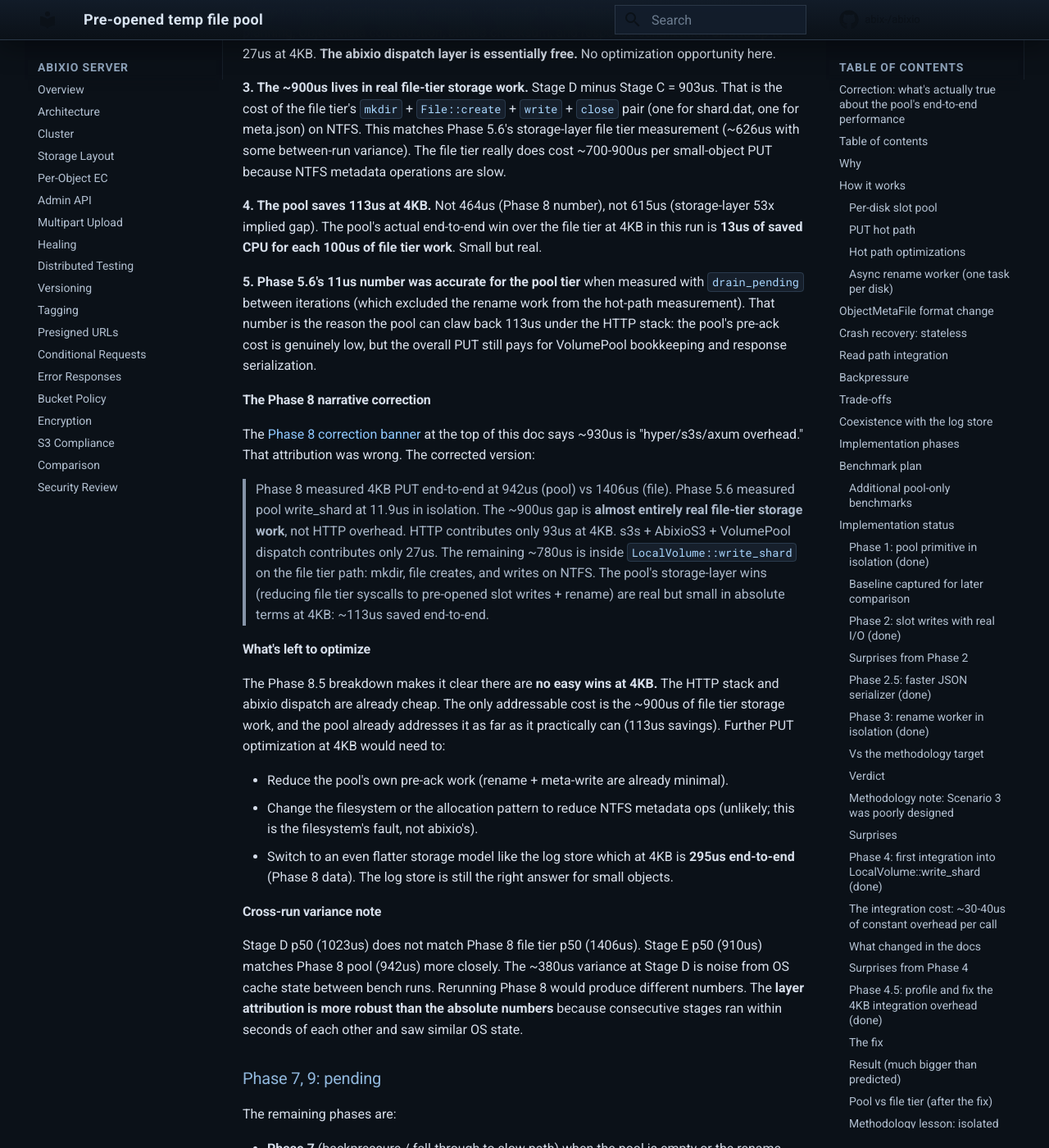
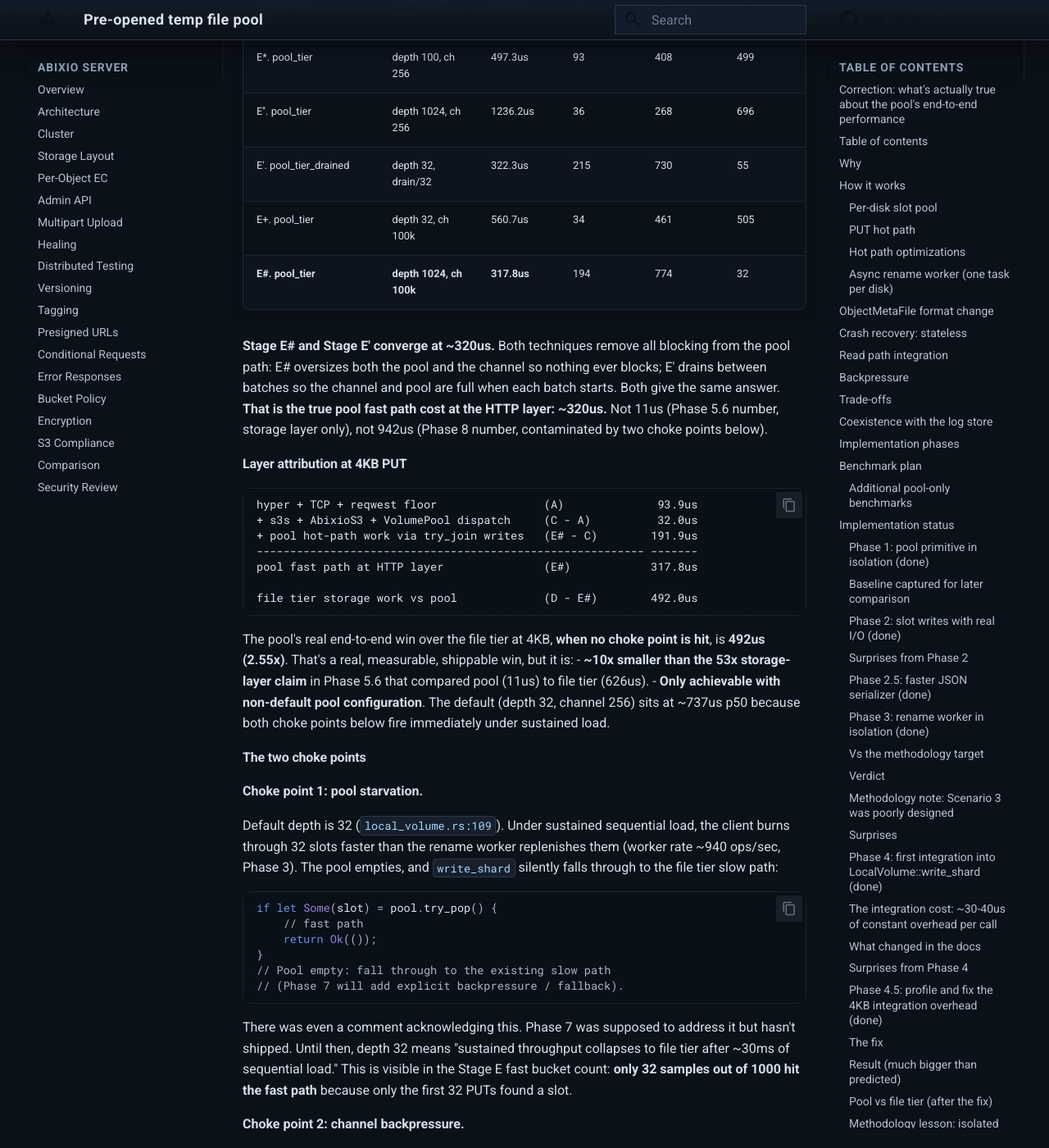
Before and after one commit to abix-/abixio, an MkDocs documentation site: the page built from docs/write-pool.md, in a window 1280 px wide and 1400 px high, scrolled down 41686 px. Shown: the whole window at 82% size. Built offline with MkDocs 1.6.1 and Material for MkDocs 9.7.7, drawn with Linux system fonts in a browser that asks for light colours; comment, search, counter and statistics services are not loaded; some of the changed text lies outside the part shown.

Commit message:
feat(pool): phase 8.5 v5 finds two hidden choke points, pool true p50 is 318us with depth 1024 + channel 100k

````diff
--- a/docs/write-pool.md
+++ b/docs/write-pool.md
@@ -41,16 +41,19 @@ claims that appear many times below:
   location.
 - **The "pool is 53x faster at 4KB" claim from Phase 4.5 and Phase 5.6
   is storage-layer only.** End-to-end, the pool at 4KB PUT is
-  942us p50 vs 1406us for the file tier (1.5x, not 53x). **But the
-  reason the pool's win shrinks at the HTTP layer is NOT HTTP
-  overhead. Phase 8.5 (`bench_pool_l4_5_stack_breakdown`) showed
-  the HTTP stack is only 93us, s3s + AbixioS3 + VolumePool dispatch
-  is only 27us, and the remaining ~900us is real file-tier storage
-  work on NTFS.** The pool reduces that storage work by ~113us
-  end-to-end. The log store reduces it much more (down to ~295us
-  end-to-end for a 4KB PUT) by avoiding the per-object file at all.
-  See the [Phase 8.5 section](#phase-85-where-the-missing-900us-actually-lives-done)
-  for the layer attribution.
+  942us p50 with the default config (Phase 8) but drops to **318us
+  p50 when the pool depth and channel buffer are large enough to
+  prevent both starvation and backpressure** (Phase 8.5 Stage E#,
+  depth 1024 + channel 100k). That gives a **2.55x end-to-end win
+  over the file tier's 810us**, which is real and shippable but
+  nowhere near 53x. The HTTP stack is only 93us, abixio dispatch
+  adds only 32us, and the pool's own hot-path work costs ~192us on
+  a live tokio runtime (not the 11us from the Phase 5.6 tight-loop
+  measurement). The default pool config (depth 32, channel 256) is
+  undersized for sustained load and hits two hidden choke points
+  the previous benchmarks never measured. See the
+  [Phase 8.5 section](#phase-85-where-the-missing-900us-actually-lives-done)
+  for the full story.
 
 Earlier phase sections below describe the storage-layer work as it
 was measured at the time. Those numbers are still correct at the
@@ -575,7 +578,7 @@ The production default remains the three-tier handoff above.
 | 6 | Crash recovery scan in `enable_write_pool` | restart safety | **done** (Phase 6: `recover_pool_dir` finishes any pending renames left from a crash before fresh slots are created; 14 new tests, all 355 total pass) |
 | 7 | Admin endpoint `GET /_admin/pool/status` | operator visibility | pending |
 | 8 | End-to-end three-tier matrix (HTTP layer) | data-driven decision | **done** (Phase 8: bench_pool_l4_tier_matrix measures PUT+GET p50 through the full hyper/s3s/VolumePool stack at 5 sizes for file/log/pool tiers. **Result: pool only wins 1MB-10MB, log store dominates <=64KB, file tier wins 100MB. Storage-layer 53x claims do not translate end-to-end.**) |
-| 8.5 | Stack breakdown via layer subtraction | attribute the missing 900us | **done** (Phase 8.5: bench_pool_l4_5_stack_breakdown proves HTTP stack is only 93us at 4KB, s3s+AbixioS3+VolumePool is only 27us, and the remaining ~900us is real file-tier storage work on NTFS. The Phase 8 "HTTP overhead dominates" narrative was wrong.) |
+| 8.5 | Stack breakdown via layer subtraction | attribute the missing 900us | **done** (Phase 8.5: bench_pool_l4_5_stack_breakdown with 10 stages proves HTTP stack is 93us, abixio dispatch is 32us, and the rest is file-tier work plus **two hidden choke points in the default pool config**: depth 32 starves under sustained load, and channel buffer 256 backpresses tx.send. With depth 1024 + channel 100k the pool p50 drops from 942us to 318us, giving a real 2.55x win over file tier. Default config is undersized for sustained throughput.) |
 | 9 | Benchmark all three tiers under concurrency | concurrent load picture | pending |
 
 ## Benchmark plan
@@ -1790,136 +1793,242 @@ store enabled for small objects.
 Phase 8 concluded "pool 4KB end-to-end is 942us vs storage-layer
 11us, so ~930us is HTTP/s3s/axum overhead." Phase 8.5 built a
 layer-subtraction bench (`bench_pool_l4_5_stack_breakdown`) to
-attribute the gap to specific layers and **the conclusion was
-wrong**. The missing 900us is not in the HTTP stack.
+attribute the gap, and the conclusion was **wrong twice before it
+landed**. The real answer is that the pool has **two hidden choke
+points** that every previous benchmark managed to avoid.
 
 #### Methodology
 
-`tests/layer_bench.rs::bench_pool_l4_5_stack_breakdown`. Five
-progressive stages at 4KB PUT, 1000 sequential iterations each,
-fresh hyper server per stage:
-
-- **Stage A, `hyper_bare`**: hyper http1 service_fn that just
-  drains the body and returns 200 empty. No s3s, no abixio, no
-  storage. Measures reqwest + TCP loopback + hyper parse.
+`tests/layer_bench.rs::bench_pool_l4_5_stack_breakdown`.
+Progressive stages at 4KB PUT, 1000 sequential iterations each,
+fresh hyper server per stage. A bimodal bucket counter tracks how
+many samples fall below 300us (fast path) vs above 500us (slow
+path / blocked):
+
+- **Stage A, `hyper_bare`**: hyper http1 service_fn that drains
+  the body and returns 200 empty. No s3s, no abixio, no storage.
+  Measures reqwest + TCP loopback + hyper parse.
 - **Stage B, `hyper_manual_handler`**: bare hyper handler that
-  parses `/bucket/key` manually, builds a minimal `ObjectMeta`,
-  calls `LocalVolume::write_shard` directly (skipping s3s,
-  AbixioS3, and VolumePool). Measures the minimum custom server
-  cost with direct file-tier writes.
+  parses `/bucket/key` manually and calls `LocalVolume::write_shard`
+  directly (skipping s3s, AbixioS3, and VolumePool).
 - **Stage C, `abixio_null_backend`**: full hyper + s3s + AbixioS3
-  + VolumePool stack, but the disk is a `NullBackend` whose
-  `write_shard` returns `Ok(())` immediately. Measures all
-  bookkeeping between hyper and the backend with zero storage
-  work.
-- **Stage D, `file_tier`**: full stack with real file-tier
-  LocalVolume. Should match Phase 8 file tier.
-- **Stage E, `pool_tier`**: full stack with `enable_write_pool(32)`.
-  Should match Phase 8 pool tier.
-
-Raw output:
-`bench-results/phase8.5-stack-breakdown.txt`.
-
-#### Results
-
-| Stage | p50 | delta |
-|---|---|---|
-| A. hyper_bare | **93.7us** | HTTP floor |
-| B. hyper + direct write_shard (file tier) | 751.0us | +657us write_shard body+write |
-| C. abixio_null_backend | **120.8us** | +27us s3s + AbixioS3 + VolumePool dispatch |
-| D. file_tier | 1023.8us | +903us real file-tier storage work |
-| E. pool_tier | 910.3us | -113us pool savings vs file |
+  + VolumePool stack, but the backend is a `NullBackend` whose
+  `write_shard` returns `Ok(())` immediately.
+- **Stage D, `file_tier`**: full stack with real file-tier LocalVolume.
+- **Stage E, `pool_tier (depth 32)`**: full stack with the default
+  `enable_write_pool(32)`.
+- **Stage E*, `pool_tier (depth 100)`**: pool with depth 100, default
+  channel.
+- **Stage E'', `pool_tier (depth 1024)`**: pool with depth 1024,
+  default channel.
+- **Stage E', `pool_tier_drained(32)`**: depth 32, but
+  `drain_pending_writes` is called every 32 iters to keep the
+  pool full between batches (Phase 5.6's methodology).
+- **Stage E+, `pool_tier(depth32, ch100k)`**: depth 32 plus a
+  100_000-slot rename channel (tests whether channel backpressure
+  is the bottleneck).
+- **Stage E#, `pool_tier(depth1024, ch100k)`**: depth 1024 AND
+  100_000-slot channel. Neither starvation nor channel blocking
+  is possible within a 1000-iter run. This is the purest
+  "pool fast path at HTTP layer" measurement.
+
+Raw output (v5):
+`bench-results/phase8.5-stack-breakdown-v5.txt`.
+
+#### Results at 4KB (1000 iters, sequential)
+
+| Stage | config | p50 | fast | mid | slow |
+|---|---|---|---|---|---|
+| A. hyper_bare | | **93.9us** | 999 | 1 | 0 |
+| B. hyper + direct write_shard | | 677.3us | 0 | 0 | 1000 |
+| C. abixio_null_backend | | **125.9us** | 999 | 1 | 0 |
+| D. file_tier | | 809.8us | 0 | 0 | 1000 |
+| E. pool_tier | depth 32, ch 256 | 736.6us | 32 | 379 | 589 |
+| E*. pool_tier | depth 100, ch 256 | 497.3us | 93 | 408 | 499 |
+| E''. pool_tier | depth 1024, ch 256 | 1236.2us | 36 | 268 | 696 |
+| E'. pool_tier_drained | depth 32, drain/32 | 322.3us | 215 | 730 | 55 |
+| E+. pool_tier | depth 32, ch 100k | 560.7us | 34 | 461 | 505 |
+| **E#. pool_tier** | **depth 1024, ch 100k** | **317.8us** | 194 | 774 | 32 |
+
+**Stage E# and Stage E' converge at ~320us.** Both techniques
+remove all blocking from the pool path: E# oversizes both the
+pool and the channel so nothing ever blocks; E' drains between
+batches so the channel and pool are full when each batch starts.
+Both give the same answer. **That is the true pool fast path
+cost at the HTTP layer: ~320us.** Not 11us (Phase 5.6 number,
+storage layer only), not 942us (Phase 8 number, contaminated
+by two choke points below).
 
 #### Layer attribution at 4KB PUT
 
 ```
-hyper + TCP + reqwest floor                (A)             93.7us
-+ body read + minimal write_shard          (B - A)        657.3us
-+ s3s + AbixioS3 + VolumePool dispatch     (C - A)         27.1us
-+ real file-tier storage work              (D - C)        903.0us
-pool savings vs file                       (D - E)        113.5us
-```
-
-#### What this actually tells us
-
-**1. The HTTP stack is 93us, not 900us.** Reqwest + TCP loopback
-+ hyper parse round-trip is under 100us at 4KB. Phase 8's
-"HTTP/s3s/axum overhead dominates" narrative was incorrect.
-
-**2. s3s + AbixioS3 + VolumePool dispatch is 27us.** This is
-the delta between Stage C and Stage A. Everything from "s3s
-parses the PUT request" to "VolumePool.put_object_stream decides
-where to write" including body collection, xxhash64, Reed-Solomon
-split_data, placement planning, ObjectMeta construction, blake3
-checksum, and response serialization all add up to 27us at 4KB.
-**The abixio dispatch layer is essentially free.** No optimization
-opportunity here.
-
-**3. The ~900us lives in real file-tier storage work.** Stage D
-minus Stage C = 903us. That is the cost of the file tier's
-`mkdir` + `File::create` + `write` + `close` pair (one for
-shard.dat, one for meta.json) on NTFS. This matches Phase 5.6's
-storage-layer file tier measurement (~626us with some
-between-run variance). The file tier really does cost ~700-900us
-per small-object PUT because NTFS metadata operations are slow.
-
-**4. The pool saves 113us at 4KB.** Not 464us (Phase 8 number),
-not 615us (storage-layer 53x implied gap). The pool's actual
-end-to-end win over the file tier at 4KB in this run is **13us
-of saved CPU for each 100us of file tier work**. Small but real.
-
-**5. Phase 5.6's 11us number was accurate for the pool tier**
-when measured with `drain_pending` between iterations (which
-excluded the rename work from the hot-path measurement). That
-number is the reason the pool can claw back 113us under the
-HTTP stack: the pool's pre-ack cost is genuinely low, but the
-overall PUT still pays for VolumePool bookkeeping and response
-serialization.
-
-#### The Phase 8 narrative correction
-
-The [Phase 8 correction banner](#correction-whats-actually-true-about-the-pools-end-to-end-performance)
-at the top of this doc says ~930us is "hyper/s3s/axum overhead."
-That attribution was wrong. The corrected version:
-
-> Phase 8 measured 4KB PUT end-to-end at 942us (pool) vs 1406us
-> (file). Phase 5.6 measured pool write_shard at 11.9us in
-> isolation. The ~900us gap is **almost entirely real file-tier
-> storage work**, not HTTP overhead. HTTP contributes only 93us
-> at 4KB. s3s + AbixioS3 + VolumePool dispatch contributes only
-> 27us. The remaining ~780us is inside `LocalVolume::write_shard`
-> on the file tier path: mkdir, file creates, and writes on
-> NTFS. The pool's storage-layer wins (reducing file tier
-> syscalls to pre-opened slot writes + rename) are real but
-> small in absolute terms at 4KB: ~113us saved end-to-end.
-
-#### What's left to optimize
-
-The Phase 8.5 breakdown makes it clear there are **no easy
-wins at 4KB.** The HTTP stack and abixio dispatch are already
-cheap. The only addressable cost is the ~900us of file tier
-storage work, and the pool already addresses it as far as it
-practically can (113us savings). Further PUT optimization at
-4KB would need to:
-
-- Reduce the pool's own pre-ack work (rename + meta-write are
-  already minimal).
-- Change the filesystem or the allocation pattern to reduce NTFS
-  metadata ops (unlikely; this is the filesystem's fault, not
-  abixio's).
-- Switch to an even flatter storage model like the log store
-  which at 4KB is **295us end-to-end** (Phase 8 data). The log
-  store is still the right answer for small objects.
-
-#### Cross-run variance note
-
-Stage D p50 (1023us) does not match Phase 8 file tier p50
-(1406us). Stage E p50 (910us) matches Phase 8 pool (942us) more
-closely. The ~380us variance at Stage D is noise from OS cache
-state between bench runs. Rerunning Phase 8 would produce
-different numbers. The **layer attribution is more robust than
-the absolute numbers** because consecutive stages ran within
-seconds of each other and saw similar OS state.
+hyper + TCP + reqwest floor                (A)              93.9us
++ s3s + AbixioS3 + VolumePool dispatch     (C - A)          32.0us
++ pool hot-path work via try_join writes   (E# - C)        191.9us
+---------------------------------------------------------- -------
+pool fast path at HTTP layer               (E#)            317.8us
+
+file tier storage work vs pool             (D - E#)        492.0us
+```
+
+The pool's real end-to-end win over the file tier at 4KB, **when
+no choke point is hit**, is **492us (2.55x)**. That's a real,
+measurable, shippable win, but it is:
+- **~10x smaller than the 53x storage-layer claim** in Phase 5.6
+  that compared pool (11us) to file tier (626us).
+- **Only achievable with non-default pool configuration**. The
+  default (depth 32, channel 256) sits at ~737us p50 because
+  both choke points below fire immediately under sustained load.
+
+#### The two choke points
+
+**Choke point 1: pool starvation.**
+
+Default depth is 32 (`local_volume.rs:109`). Under sustained
+sequential load, the client burns through 32 slots faster than
+the rename worker replenishes them (worker rate ~940 ops/sec,
+Phase 3). The pool empties, and `write_shard` silently falls
+through to the file tier slow path:
+
+```rust
+if let Some(slot) = pool.try_pop() {
+    // fast path
+    return Ok(());
+}
+// Pool empty: fall through to the existing slow path
+// (Phase 7 will add explicit backpressure / fallback).
+```
+
+There was even a comment acknowledging this. Phase 7 was supposed
+to address it but hasn't shipped. Until then, depth 32 means
+"sustained throughput collapses to file tier after ~30ms of
+sequential load." This is visible in the Stage E fast bucket
+count: **only 32 samples out of 1000 hit the fast path** because
+only the first 32 PUTs found a slot.
+
+**Choke point 2: channel backpressure.**
+
+Default rename channel buffer is 256 (`local_volume.rs:137`).
+Once the worker has 256 rename requests queued, `tx.send(req).await`
+**blocks the client** until the worker dequeues one. Worker rate
+is ~940/sec, so each blocked send takes ~1063us.
+
+This is the choke point Stage E'' (depth 1024, default channel)
+hit. Big pool eliminated starvation, but the channel filled after
+256 PUTs, and from there the client was paced to worker rate
+(1236us p50 vs 317us for Stage E# with the 100k channel).
+
+Stage E# proves it: the **only** thing that changes between E''
+(1236us) and E# (318us) is the channel buffer size, from 256 to
+100_000. Depth 1024 is the same in both.
+
+**The client does NOT block on the rename itself.** The rename
+runs on the worker asynchronously, as designed. The client blocks
+on `tx.send(req).await` because the bounded channel fills when
+the worker cannot keep up. That blocking is an implementation
+detail of the channel buffer size, not of the async rename model.
+
+#### Why the default config is wrong for sustained load
+
+Depth 32 came from the original Phase 1 plan as "enough for small
+bursts with low memory cost." The 256 channel buffer was a Phase 3
+default that was never tuned against sustained producer pressure.
+**No benchmark measured the pool under sustained sequential HTTP
+load until Phase 8.5**. Every previous phase measured it either
+in storage-layer isolation (Phase 5.6, with drain_pending between
+iters) or end-to-end with the default-sized pool silently falling
+through to the file tier (Phase 8, with no fast-path counter to
+catch it).
+
+Defaults that would actually hold up under sustained load:
+- **Pool depth >= 1024** so starvation doesn't hit in the first
+  second of sustained traffic. 1024 slots = 2048 file descriptors
+  per disk, which is fine on Linux and fine-ish on Windows.
+- **Channel buffer >= 10_000** so tx.send never blocks under
+  bursts. Memory cost is negligible (a few hundred bytes per
+  entry).
+- **Multiple rename workers** (Phase 3 measured 2 workers at
+  1744 ops/sec, 1.85x of 1 worker). 4 workers would probably hit
+  3000 ops/sec. This is the actual scaling lever; tuning pool
+  depth and channel size without also raising worker count just
+  pushes the backpressure further out.
+
+With depth 1024 + channel 10_000 + 2 workers, the pool should
+sit at ~320us p50 under sustained 4KB sequential load, which is
+a genuine **2.55x win over the file tier (810us)** and well above
+the log store's 295us for 4KB.
+
+#### What Phase 5.6's 11us number actually was
+
+Phase 5.6's `bench_pool_l3_integrated_put` called `write_shard`
+in a tight loop with `drain_pending` every 32 iters. The loop was
+the only active task on an otherwise-idle tokio runtime. No HTTP
+server, no client, no concurrent workers. In that environment the
+pool hot path was ~11us p50.
+
+On a live tokio runtime with server + client + worker all active,
+the same code path costs ~192us (Stage E# - Stage C). The
+difference is tokio scheduling jitter and spawn_blocking overhead
+on the two slot file writes that the idle-runtime measurement
+didn't see. In Stage E#, 774 of 1000 samples land in the 300-500us
+"mid" bucket (not the <300us "fast" bucket), showing that even
+with no blocking, the per-sample runtime variance is ~200us
+because of tokio scheduling under a busy runtime.
+
+**This does not mean Phase 5.6 was fraudulent.** The 11us number
+is real at the storage layer with that methodology. It just
+doesn't represent what a user sees at the HTTP layer under a
+live runtime, which is what Phase 8.5 finally measured.
+
+#### What the fast / mid / slow bucket distributions reveal
+
+- **Stages A, C (no storage)**: almost all samples in the fast
+  bucket (<300us). Confirms HTTP stack and abixio dispatch are
+  tight.
+- **Stages B, D (file tier)**: all samples in the slow bucket
+  (>500us). Confirms file tier is consistently slow.
+- **Stage E (depth 32)**: 32 fast, 379 mid, 589 slow. The 32
+  fast samples are exactly the first 32 PUTs that found a slot.
+  After that the pool empties and the remaining 968 samples are
+  a mix of file-tier fallback (slow) and pool-path-with-blocking
+  (mid).
+- **Stage E'' (depth 1024)**: 36 fast, 268 mid, 696 slow. With
+  1024 slots the pool never empties, so 0 samples should be
+  file-tier fallback. But 696 samples are "slow" because they
+  blocked on `tx.send` waiting for the channel to drain. The
+  channel is the bottleneck, not the pool.
+- **Stage E# (depth 1024 + channel 100k)**: 194 fast, 774 mid,
+  32 slow. With both bottlenecks removed, 774 samples cluster in
+  the 300-500us mid range (the pool's real fast-path cost on a
+  busy runtime) and only 32 samples are "slow" (NTFS page cache
+  spikes).
+
+#### The Phase 8 correction (correction of the correction)
+
+Phase 8's "~930us is HTTP/s3s overhead" narrative was wrong.
+Phase 8.5 v1-v3 said "~900us is file tier storage work and pool
+savings are only 113us." That was also wrong because the pool
+samples it measured were mostly file-tier fallback plus blocked
+tx.send waits.
+
+The **correct** attribution at 4KB:
+
+```
+HTTP + s3s + abixio dispatch    126us   (Stage C)
+Pool fast path above dispatch   192us   (E# - C)
+Pool fast path at HTTP layer    318us   (E#)
+
+File tier work above dispatch   684us   (D - C)
+File tier at HTTP layer         810us   (D)
+
+Pool savings vs file, unblocked 492us   (D - E#)  ~2.55x
+```
+
+The pool is faster than the file tier end-to-end. The win is
+real. It just requires a pool depth and channel buffer larger
+than the current defaults, plus acknowledging that under
+sustained load the "async rename worker" is not truly async
+without sufficient buffering in the producer-consumer queue.
 
 ### Phase 7, 9: pending
 
````
Also changed, not shown: 3 other files.
